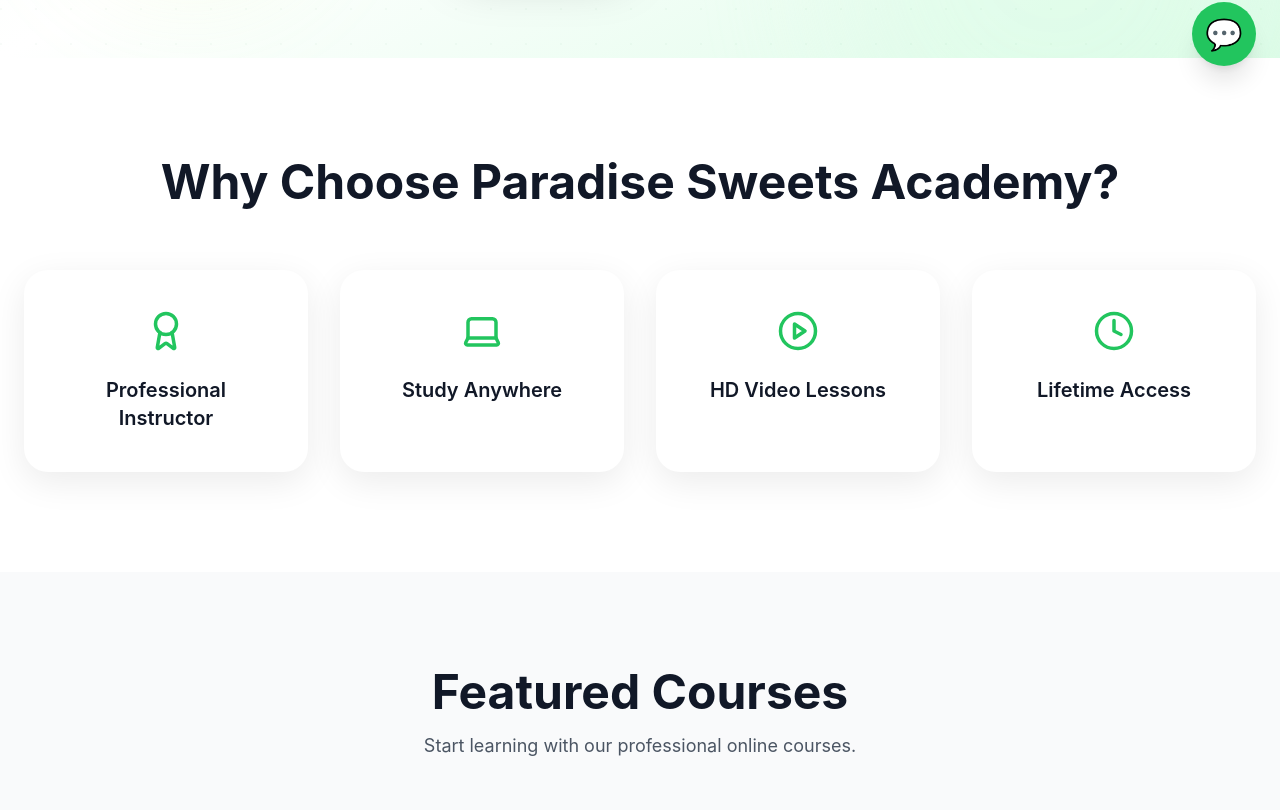
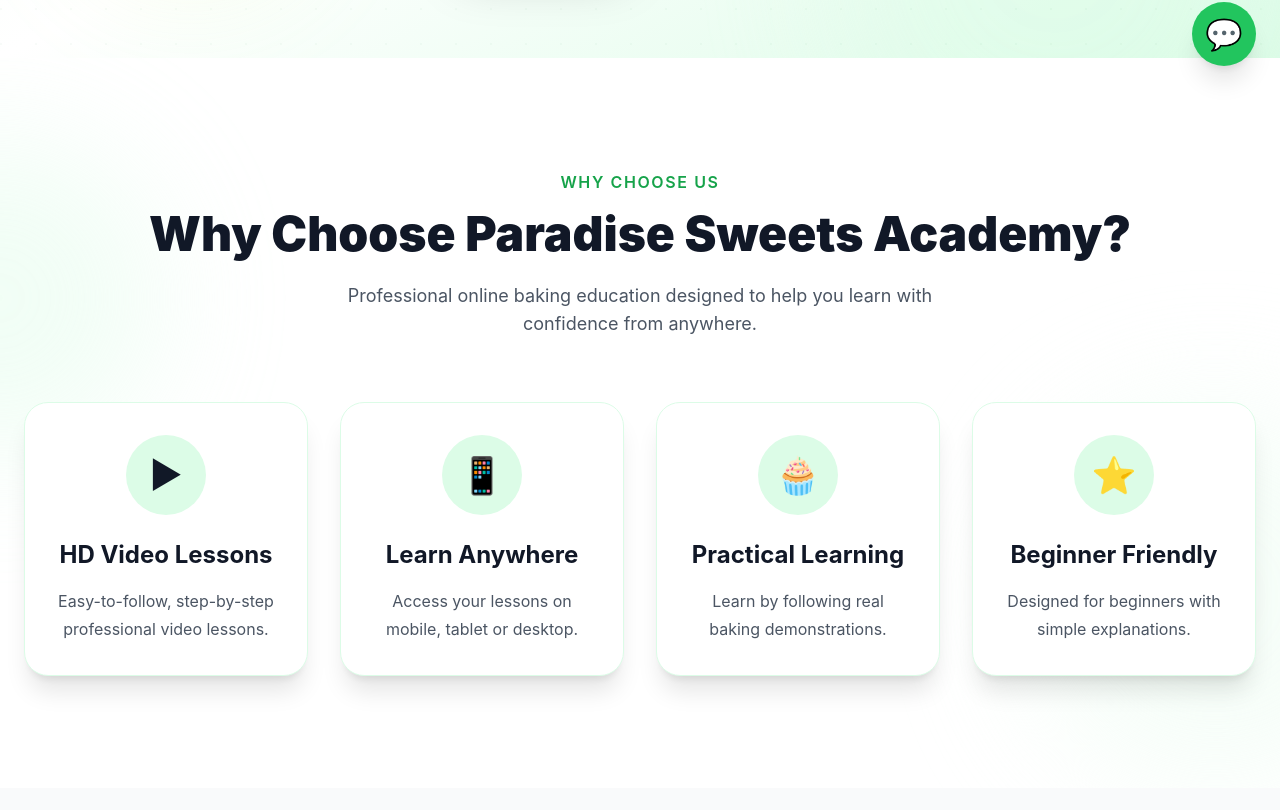
Before and after one commit to paradisesweethouseinfo/paradise-sweets-course-website-, a React (Vite) app: page / in a window 1280 px wide. Shown: the part 710-1520 px from the top of the page. Built offline with nearby package versions, Linux system fonts and the light colour scheme.

Commit message:
Update website

```diff
--- a/src/components/WhyChoose.jsx
+++ b/src/components/WhyChoose.jsx
@@ -1,75 +1,108 @@
-import { Award, Laptop, PlayCircle, Clock } from "lucide-react";
+import { motion } from "framer-motion";
 
-export default function WhyChoose(){
-
-const items=[
-
+const features = [
   {
-icon:<Award size={42}/>,
-title:"Professional Instructor"
+    icon: "▶",
+    title: "HD Video Lessons",
+    text: "Easy-to-follow, step-by-step professional video lessons."
   },
-
   {
-icon:<Laptop size={42}/>,
-title:"Study Anywhere"
+    icon: "📱",
+    title: "Learn Anywhere",
+    text: "Access your lessons on mobile, tablet or desktop."
   },
-
   {
-icon:<PlayCircle size={42}/>,
-title:"HD Video Lessons"
+    icon: "🧁",
+    title: "Practical Learning",
+    text: "Learn by following real baking demonstrations."
   },
-
   {
-icon:<Clock size={42}/>,
-title:"Lifetime Access"
+    icon: "⭐",
+    title: "Beginner Friendly",
+    text: "Designed for beginners with simple explanations."
   }
-
 ];
 
-return(
+export default function WhyChoose() {
+  return (
+    <section className="relative py-28 bg-white overflow-hidden">
 
-<section className="section">
+      {/* Background Glow */}
 
-<div className="container">
+      <div className="absolute -left-40 top-20 w-80 h-80 bg-green-100 rounded-full blur-3xl opacity-40"></div>
 
-<h2 className="text-center text-5xl font-bold">
+      <div className="absolute -right-32 bottom-0 w-96 h-96 bg-green-50 rounded-full blur-3xl opacity-60"></div>
 
+      <div className="max-w-7xl mx-auto px-6 relative z-10">
+
+        <motion.div
+          initial={{ opacity: 0, y: 40 }}
+          whileInView={{ opacity: 1, y: 0 }}
+          viewport={{ once: true }}
+          transition={{ duration: .7 }}
+          className="text-center mb-16"
+        >
+
+          <span className="text-green-600 font-semibold tracking-widest uppercase">
+            Why Choose Us
+          </span>
+
+          <h2 className="text-4xl md:text-5xl font-black mt-4 text-gray-900">
             Why Choose Paradise Sweets Academy?
-
           </h2>
 
-<div className="grid lg:grid-cols-4 gap-8 mt-16">
+          <p className="mt-6 text-gray-600 text-lg max-w-2xl mx-auto">
+            Professional online baking education designed to help you learn with confidence from anywhere.
+          </p>
 
-{
+        </motion.div>
 
-items.map((item,index)=>
+        <div className="grid md:grid-cols-2 lg:grid-cols-4 gap-8">
 
-<div key={index} className="card text-center p-10">
+          {features.map((item, index) => (
 
-<div className="text-primary flex justify-center">
+            <motion.div
+              key={index}
+              initial={{ opacity: 0, y: 70 }}
+              whileInView={{ opacity: 1, y: 0 }}
+              viewport={{ once: true }}
+              transition={{
+                duration: .6,
+                delay: index * .15
+              }}
+              whileHover={{
+                y: -12,
+                scale: 1.03
+              }}
+              className="bg-white rounded-3xl shadow-xl border border-green-100 p-8 text-center transition-all duration-300 hover:shadow-2xl"
+            >
+
+              <div className="w-20 h-20 mx-auto rounded-full bg-green-100 flex items-center justify-center text-4xl">
 
                 {item.icon}
 
               </div>
 
-<h3 className="mt-6 text-xl font-semibold">
+              <h3 className="mt-6 text-2xl font-bold text-gray-900">
 
                 {item.title}
 
               </h3>
 
-</div>
+              <p className="mt-4 text-gray-600 leading-7">
 
-)
+                {item.text}
 
-}
+              </p>
+
+            </motion.div>
+
+          ))}
 
         </div>
 
       </div>
 
     </section>
-
-)
-
+  );
 }
```
Lines whose indentation alone changed are shown as unchanged.
